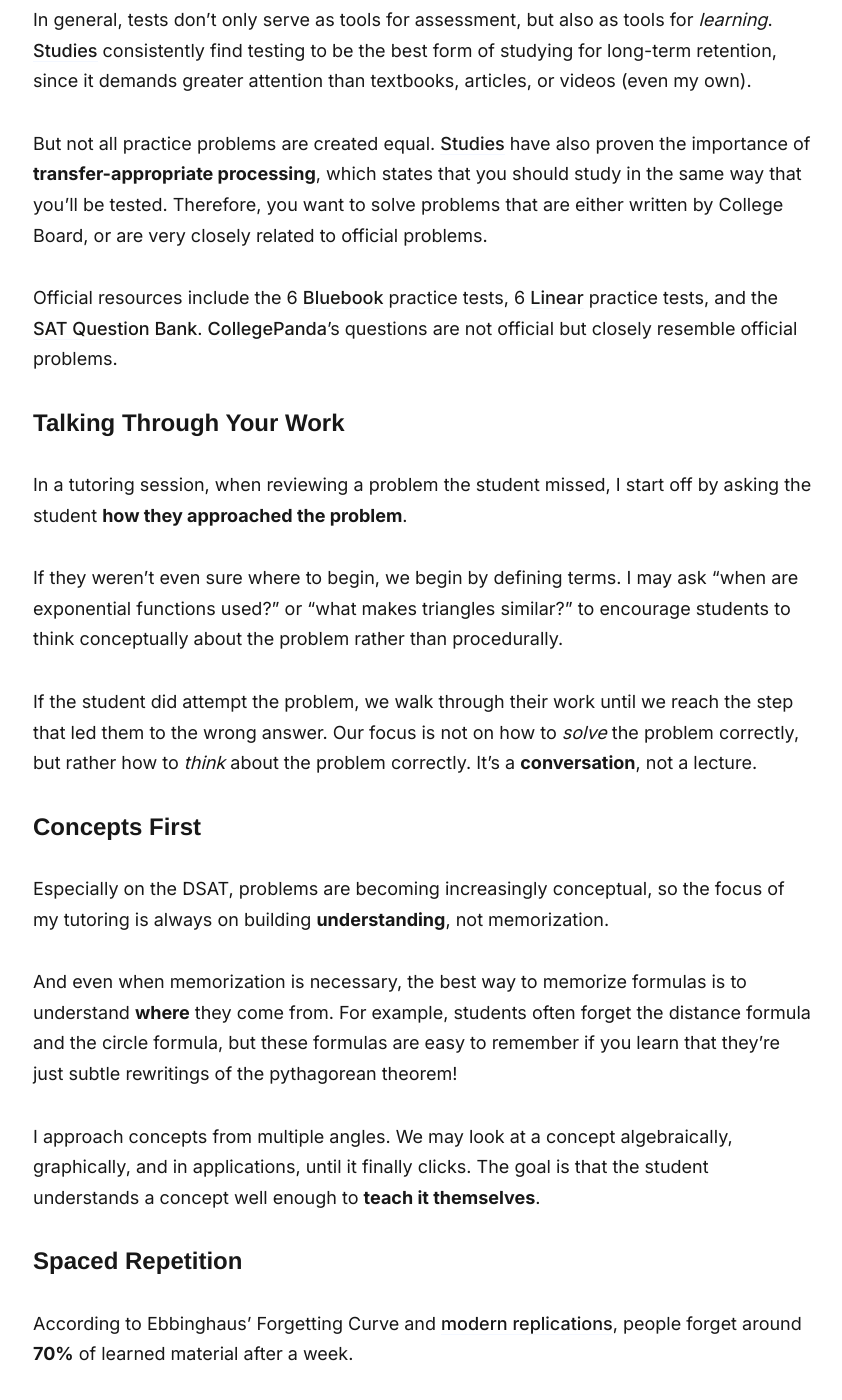
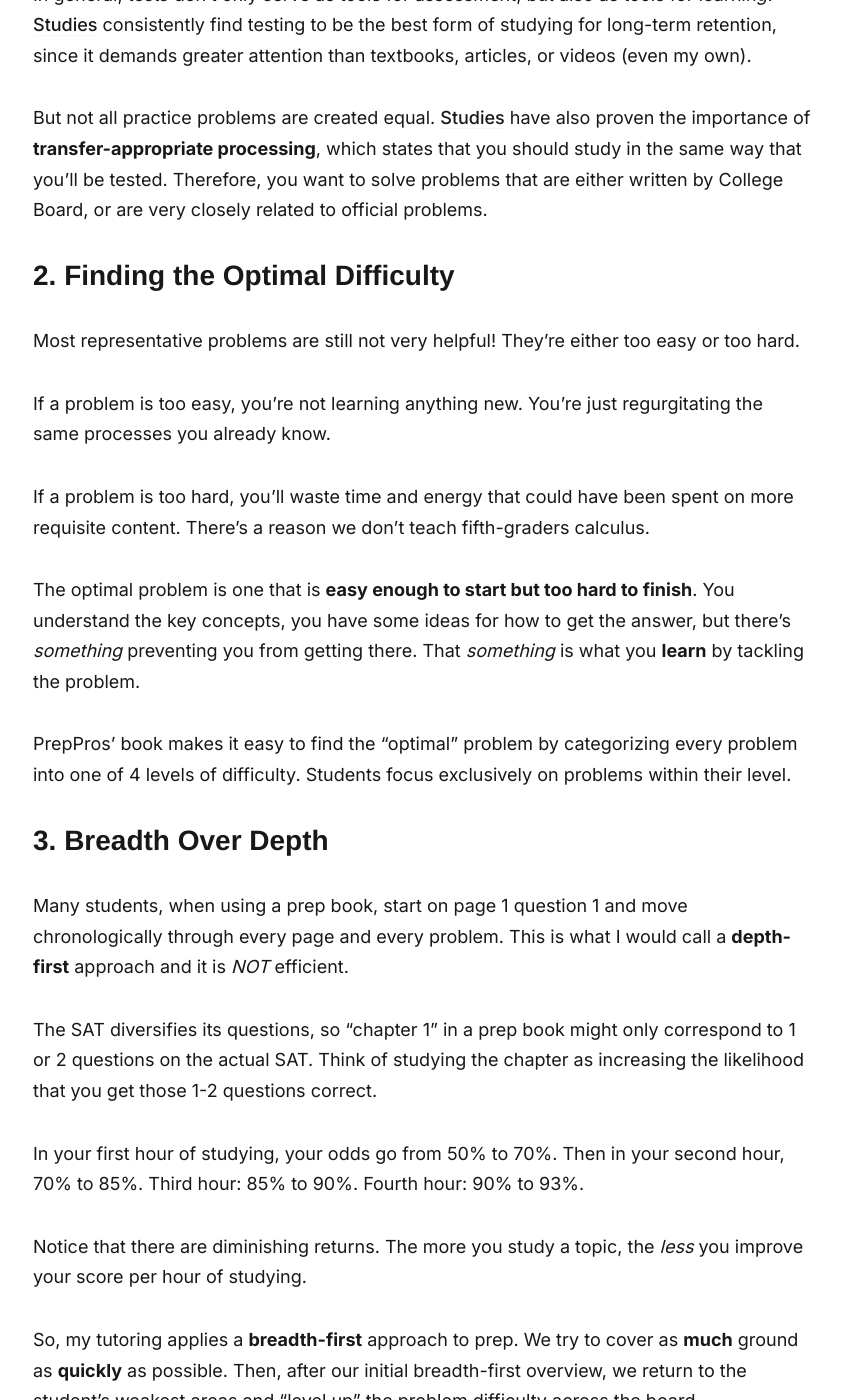
Before and after one commit to qExobyte/qExobyte.github.io, a Jekyll site: the page built from _pages/strategy.md, in a window 1280 px wide and 1400 px high, scrolled down 486 px. Shown: the whole window, without its empty margins (217-1059 px from the left). Built offline with Jekyll 4.4.1, drawn with Linux system fonts in a browser that asks for light colours; nearby versions of some CDN libraries; some web fonts are replaced; some of the changed text lies outside the part shown.

Commit message:
strategy revisions

```diff
--- a/_data/settings.yml
+++ b/_data/settings.yml
@@ -8,7 +8,7 @@ stats:
   class-sale:
   hours: 600
   years: 3
-  views: 15 # in millions
+  views: 17 # in millions
 
 #-------------------------------
 # Site Settings
--- a/_pages/strategy.md
+++ b/_pages/strategy.md
@@ -1,55 +1,61 @@
 ---
 layout: page
-title: Strategy
+title: SAT Math Manifesto
 permalink: /strategy/
 ---
 
-My tutoring strategy is backed by cognitive science and continuous data and feedback from my students. Here is what works:
+Just 5 key points, backed by cognitive science and 150+ students.
 
-<h3>Representative Problems</h3>
+<h2>1. Representative Problems</h2>
 The best way to prepare for the SAT is to take the SAT.
 
 In general, tests don't only serve as tools for assessment, but also as tools for *learning*. <a href="https://www.ncbi.nlm.nih.gov/pmc/articles/PMC6920642/#:~:text=Testing%20or%20retrieval,eg%2C%20marginal%20knowledge)." target="_blank">Studies</a> consistently find testing to be the best form of studying for long-term retention, since it demands greater attention than textbooks, articles, or videos (even my own).
 
 But not all practice problems are created equal. <a href="https://www.tandfonline.com/doi/abs/10.1080/09658211.2014.970196#:~:text=When%20the%20review,performed%20during%20restudy." target="_blank">Studies</a> have also proven the importance of **transfer-appropriate processing**, which states that you should study in the same way that you'll be tested. Therefore, you want to solve problems that are either written by College Board, or are very closely related to official problems.
 
-Official resources include the 6 <a href="https://bluebook.collegeboard.org/students" target="_blank">Bluebook</a> practice tests, 6 <a href="https://satsuite.collegeboard.org/sat/practice-preparation/practice-tests/linear" target="_blank">Linear</a> practice tests, and the <a href="https://satsuitequestionbank.collegeboard.org/digital/search">SAT Question Bank</a>. <a href="https://thecollegepanda.app/" target="_blank">CollegePanda</a>'s questions are not official but closely resemble official problems.
+<h2>2. Finding the Optimal Difficulty</h2>
+Most representative problems are still not very helpful! They're either too easy or too hard.
+
+If a problem is too easy, you're not learning anything new. You're just regurgitating the same processes you already know.
+
+If a problem is too hard, you'll waste time and energy that could have been spent on more requisite content. There's a reason we don't teach fifth-graders calculus.
+
+The optimal problem is one that is **easy enough to start but too hard to finish**. You understand the key concepts, you have some ideas for how to get the answer, but there's *something* preventing you from getting there. That *something* is what you **learn** by tackling the problem.
+
+PrepPros' book makes it easy to find the "optimal" problem by categorizing every problem into one of 4 levels of difficulty. Students focus exclusively on problems within their level.
+
+<h2>3. Breadth Over Depth</h2>
+Many students, when using a prep book, start on page 1 question 1 and move chronologically through every page and every problem. This is what I would call a **depth-first** approach and it is *NOT* efficient.
+
+The SAT diversifies its questions, so "chapter 1" in a prep book might only correspond to 1 or 2 questions on the actual SAT. Think of studying the chapter as increasing the likelihood that you get those 1-2 questions correct.
+
+In your first hour of studying, your odds go from 50% to 70%. Then in your second hour, 70% to 85%. Third hour: 85% to 90%. Fourth hour: 90% to 93%.
+
+Notice that there are diminishing returns. The more you study a topic, the *less* you improve your score per hour of studying.
+
+So, my tutoring applies a **breadth-first** approach to prep. We try to cover as **much** ground as **quickly** as possible. Then, after our initial breadth-first overview, we return to the student's weakest areas and "level up" the problem difficulty across the board.
 
 [//]: # (<img src="../images/tutor-flowchart.png" alt="tutoring-flowchart">)
 
-<h3>Talking Through Your Work</h3>
+<h2>4. Talking Through Your Work</h2>
 
-In a tutoring session, when reviewing a problem the student missed, I start off by asking the student **how they approached the problem**.
+During each tutoring session, we cover the problems that students struggled with on their own time. For each problem, I begin by asking **"How did you approach this problem?"**
 
-If they weren't even sure where to begin, we begin by defining terms. I may ask "when are exponential functions used?" or "what makes triangles similar?" to encourage students to think conceptually about the problem rather than procedurally.
+If the student is missing the big picture, we begin by defining terms. I may ask "when are exponential functions used?" or "what makes triangles similar?".
 
-If the student did attempt the problem, we walk through their work until we reach the step that led them to the wrong answer. Our focus is not on how to *solve* the problem correctly, but rather how to *think* about the problem correctly. It's a **conversation**, not a lecture.
+Our focus is not on memorizing a procedure, but on developing **mathematical intuition.** Thinking conceptually from **first principles** is the key to solving the most challenging SAT problems and becoming a stronger math student overall.
 
-<h3>Concepts First</h3>
-Especially on the DSAT, problems are becoming increasingly conceptual, so the focus of my tutoring is always on building **understanding**, not memorization.
+In order to accomplish this, we may look at a concept algebraically, graphically, and in applications, until it finally clicks. The goal is that the student understands each concept well enough to **teach it themselves.**
 
-And even when memorization is necessary, the best way to memorize formulas is to understand **where** they come from. For example, students often forget the distance formula and the circle formula, but these formulas are easy to remember if you learn that they're just subtle rewritings of the pythagorean theorem!
-
-I approach concepts from multiple angles. We may look at a concept algebraically, graphically, and in applications, until it finally clicks. The goal is that the student understands a concept well enough to **teach it themselves**.
-
-<h3 id="repetition">Spaced Repetition</h3>
+<h2 id="repetition">5. Spaced Repetition</h2>
 
 According to Ebbinghaus’ Forgetting Curve and <a href="https://www.ncbi.nlm.nih.gov/pmc/articles/PMC4492928/" target="_blank">modern replications</a>, people forget around **70%** of learned material after a week.
 
-To mitigate this, my students review each session's problems at least 5 days after the session, using the framework below.
+To mitigate this, students should review each session's problems a few days after the session, using the framework below.
 
-Not only are student teaching themselves the problems, but also creating variations of problems. This encourages **lateral thinking**, as students must think creatively about unfamiliar ways that CollegeBoard might test familiar concepts.
+A key part of this framework is creating **variations** of problems. This encourages **lateral thinking**, as students must think creatively about unfamiliar ways that CollegeBoard might test familiar concepts.
 
 <img src="../images/review.png" alt="reviewing-problems-flowchart">
-
-<h3>Optimization</h3>
-Often times, there are many ways to solve an SAT problem, but only one optimal approach. An optimal approach is not necessarily the fastest, but rather the most **accurate** for the time allotted. For graphing problems, this usually involves DESMOS.
-
-Optimizing your score also means avoiding small mistakes. It is technically possible to consistently get 800s on every test. You just need the right strategies to catch mistakes as you make them.
-
-As students get close to a perfect score, we prioritize deep knowledge and quick creative thinking.
-
-And finally, at any score level, I prescribe bigger picture test-taking strategies to experiment with while taking practice tests. Changing up time constraints, pacing, environment, or just mentality, can give unexpected insights about how to test better.
 
 <div align="center">
 <p><b>To see this strategy in action, book a session below!</b></p>
```
Also changed, not shown: _pages/about.md (+6 -9 lines), _projects/7.md (deleted, +0 -7 lines), _projects/8.md (added, +7 -0 lines).
